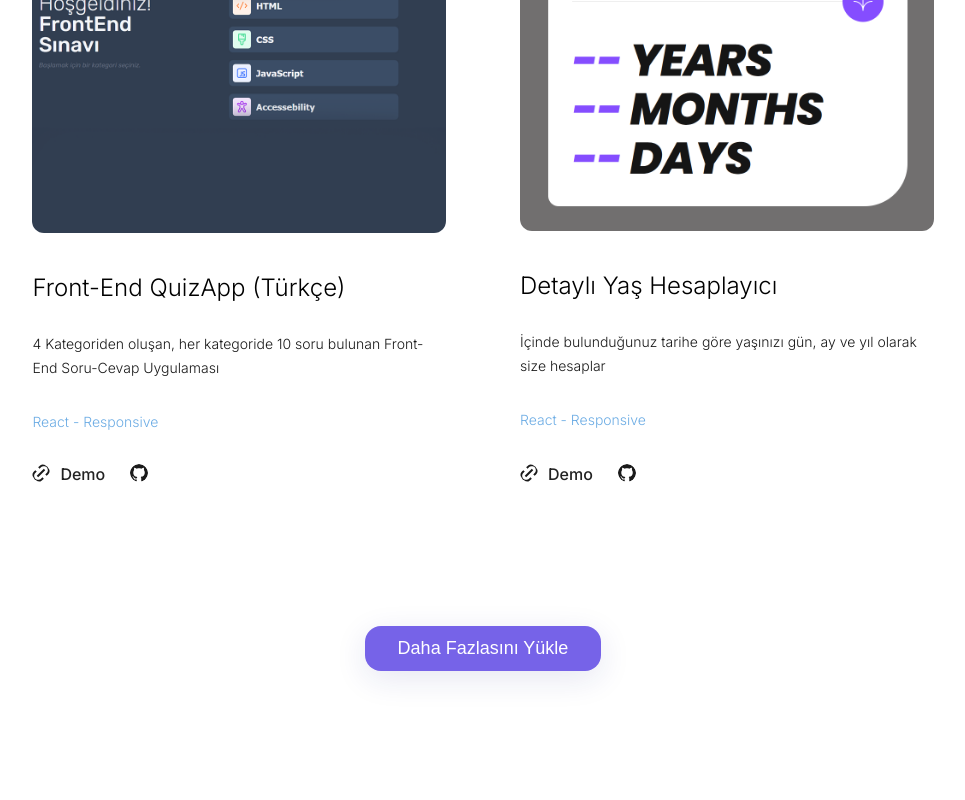
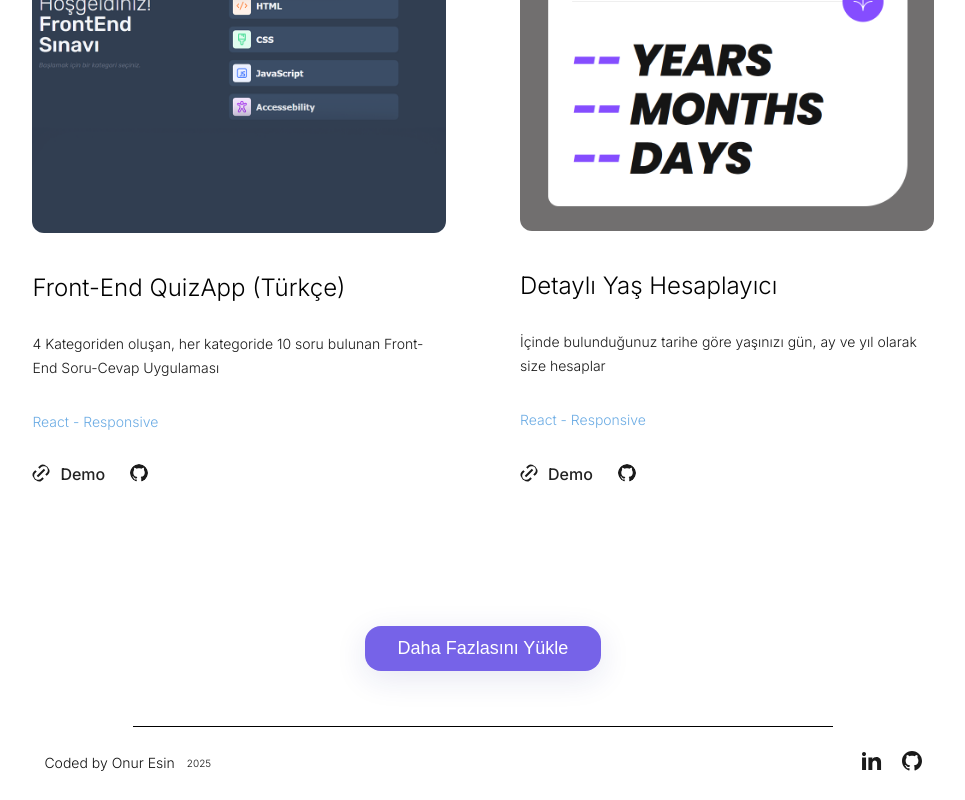
Before and after one commit to onuresin/my-react-portfolio2025, a React (Vite) app: page / in a window 1280 px wide. Shown: the part 3173-3973 px from the top of the page, without its empty margins (157-1122 px from the left). Before the commit the page ends 3899 px from the top, so only its background shows below. Built offline with nearby package versions, Linux system fonts and the light colour scheme.

Commit message:
footer eklendi dark mod aktif çalışıyor. desktop bitti

```diff
--- a/src/App.css
+++ b/src/App.css
@@ -469,7 +469,7 @@ body {
 .project-card p {
   font-size: 14px;
   font-weight: 300;
-  line-height: 24px; /* 171.429% */
+  line-height: 24px;
   color: var(--Black05);
 }
 .project-card h5 {
@@ -518,3 +518,39 @@ body {
   box-shadow: 0 18px 48px 0 var(--Purple);
   color: var(--Purple);
 }
+
+/*FOOTER SECTION DESKTOP*/
+footer {
+  width: 100%;
+}
+.footer-inner {
+  width: 74%;
+  max-width: 1100px;
+  margin: 0 auto;
+  padding: 25px 35px;
+  display: flex;
+  align-items: center;
+  justify-content: space-between;
+}
+.footer-left {
+  display: flex;
+  align-items: center;
+  gap: 12px;
+}
+.footer-left h4 {
+  font-size: 14px;
+  font-weight: 300;
+  line-height: 24px;
+  color: var(--HalfBlack);
+}
+.footer-left h5 {
+  font-size: 10px;
+  font-weight: 300;
+  line-height: 24px;
+  color: var(--HalfBlack);
+}
+.footer-right {
+  display: flex;
+  align-items: center;
+  gap: 20px;
+}
--- a/src/App.jsx
+++ b/src/App.jsx
@@ -1,5 +1,6 @@
 import './App.css'
 import Experience from './components/Experience'
+import Footer from './components/Footer'
 import Header from './components/Header'
 import Hero from './components/Hero'
 import Projects from './components/Projects'
@@ -13,6 +14,7 @@ function App() {
         <Hero />
         <Experience />
         <Projects />
+        <Footer />
       </div>
     </>
   )
--- a/src/assets/darkMode.css
+++ b/src/assets/darkMode.css
@@ -107,3 +107,6 @@ body.dark .load-more-button:hover {
     box-shadow: 0 18px 45px 0 var(--Purple);
     color: var(--Purple);
 }
+body.dark .footer-inner {
+  filter: invert(1);
+}
--- /dev/null
+++ b/src/components/Footer.jsx
@@ -0,0 +1,19 @@
+import LinkedInBlack from "../assets/linkedIn-black.svg";
+import GitHubBlack from "../assets/github-black.svg";
+
+export default function Footer() {
+    return (
+        <footer>
+            <div className="footer-inner">
+                <div className="footer-left">
+                <h4>Coded by Onur Esin</h4>
+                <h5>2025</h5>
+            </div>
+            <div className="footer-right">
+                <a href="https://www.linkedin.com/in/onuresin/"><img src={LinkedInBlack} alt="LinkedIn Profil"/></a>
+                <a href="https://github.com/onuresin"><img src={GitHubBlack} alt="Github Profili"/></a>
+            </div>
+            </div>
+        </footer>
+    )
+}
```
Also changed, not shown: src/components/Contact.jsx (deleted).
